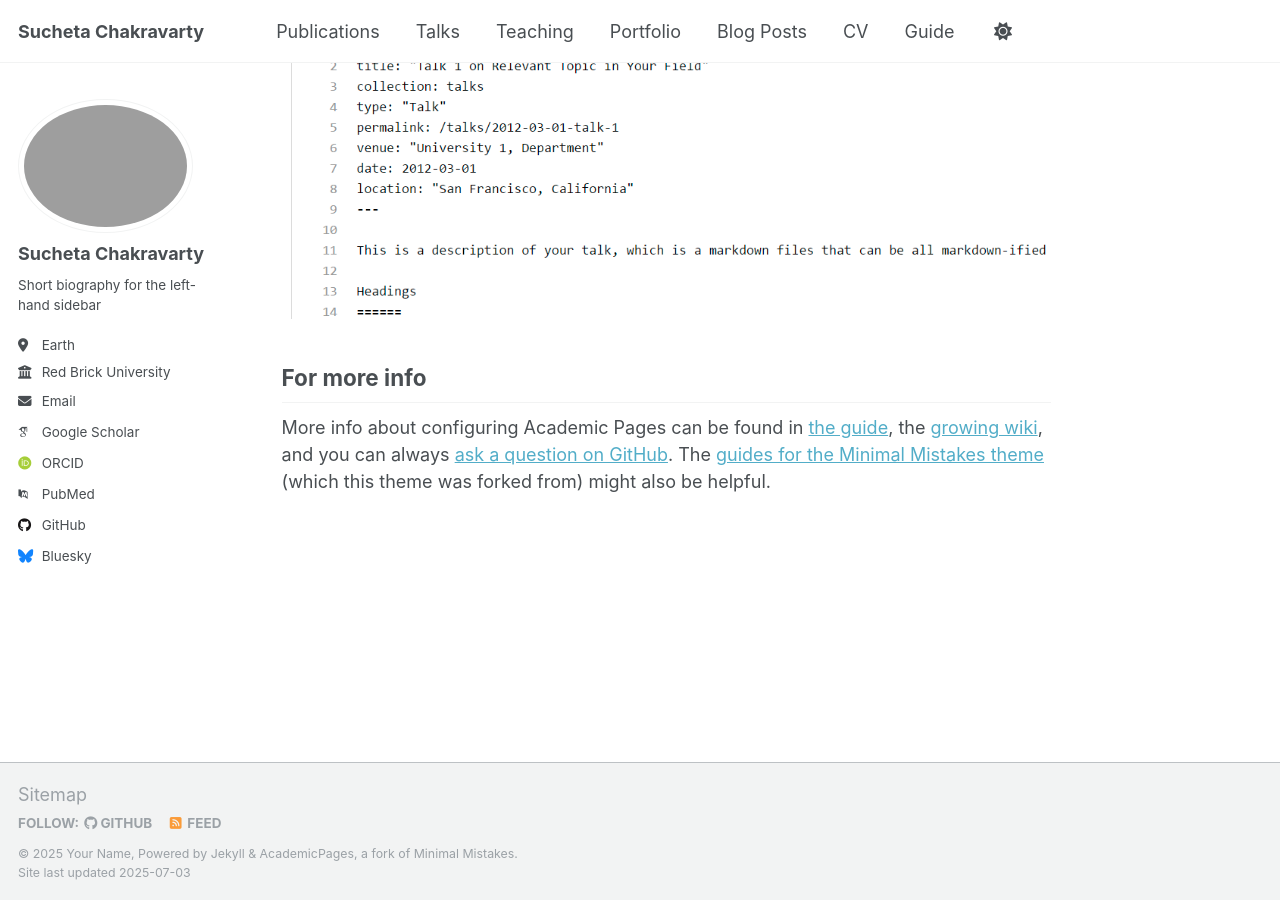
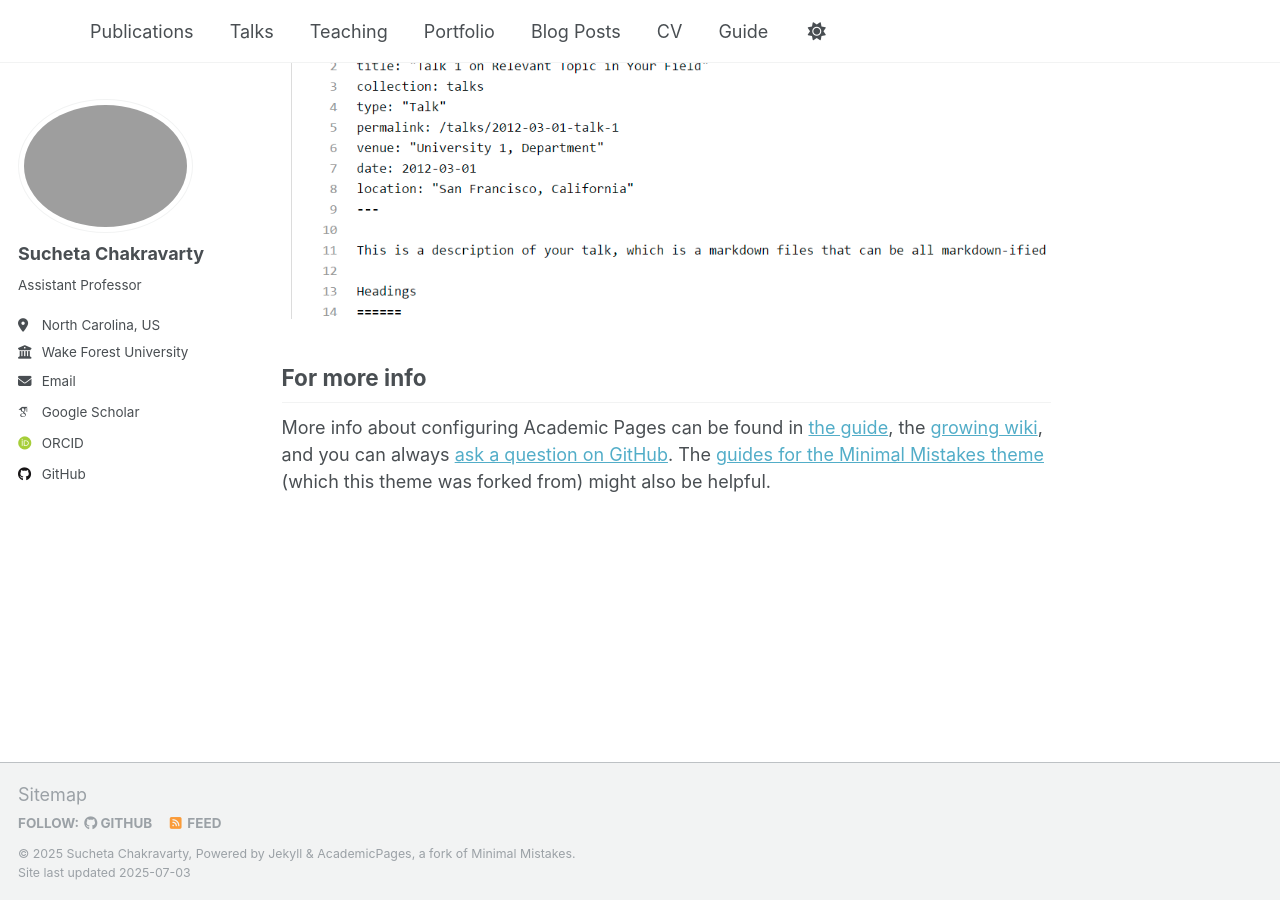
Before and after one commit to suchetac/suchetac.github.io, a Jekyll site: the page built from _pages/about.md, in a window 1280 px wide and 900 px high, scrolled down 2636 px. Built offline with Jekyll 4.4.1, drawn with Linux system fonts in a browser that asks for light colours; some web fonts are replaced.

Commit message:
update sitewide config

```diff
--- a/_config.yml
+++ b/_config.yml
@@ -9,13 +9,13 @@
 # Basic Site Settings
 locale                   : "en-US"
 site_theme               : "default"
-title                    : "Sucheta Chakravarty"
+title                    : ""
 title_separator          : "-"
-name                     : &name "Your Name"
+name                     : &name "Sucheta Chakravarty"
 description              : &description "personal description"
-url                      : https://academicpages.github.io # the base hostname & protocol for your site e.g. "https://[your GitHub username].github.io" or if you already have some other page hosted on Github then use "https://[your GitHub username].github.io/[Your Repo Name]"
+url                      : https://suchetac.github.io # the base hostname & protocol for your site e.g. "https://[your GitHub username].github.io" or if you already have some other page hosted on Github then use "https://[your GitHub username].github.io/[Your Repo Name]"
 baseurl                  : "" # the subpath of your site, e.g. "/blog"
-repository               : "academicpages/academicpages.github.io"
+repository               : "suchetac/suchetac.github.io"
 
 # Site Author - The following control what appear as part of the author content on the side bar.
 #               If a field is blank the icon and link will not appear, otherwise it will be shown.
@@ -25,20 +25,20 @@ author:
   avatar           : "profile.png"
   name             : "Sucheta Chakravarty"
   pronouns         : # example: "she/her"
-  bio              : "Short biography for the left-hand sidebar"
-  location         : "Earth"
-  employer         : "Red Brick University"
+  bio              : "Assistant Professor"
+  location         : "North Carolina, US"
+  employer         : "Wake Forest University"
   uri              : # URL
-  email            : "schakrav@wakehealth.edu"
+  email            : "sucheta.chakravarty@advocatehealth.org"
 
   # Academic websites
   academia         : # URL
   arxiv            : # URL - Update with the correct link to your profile
-  googlescholar    : "https://scholar.google.com/citations?user=PS_CX0AAAAAJ"
+  googlescholar    : "https://scholar.google.com/citations?user=2-xD5S0AAAAJ&hl=en"
   impactstory      : # URL
-  orcid            : "http://orcid.org/yourorcidurl"
+  orcid            : "http://orcid.org/0000-0003-1022-393X"
   semantic         : # URL
-  pubmed           : "https://www.ncbi.nlm.nih.gov/pubmed/?term=john+snow"
+  pubmed           : #"https://www.ncbi.nlm.nih.gov/pubmed/?term=john+snow"
   researchgate     : # URL
   scopus           : # URL
 
@@ -46,12 +46,12 @@ author:
   bitbucket        : # Username - Update with your username on the site
   codepen          : # Username
   dribbble         : # Username
-  github           : "academicpages"
+  github           : "suchetac"
   kaggle           : # Username
   stackoverflow    : # User number or user number and name (i.e., use "1" or "1/jeff-atwood")
 
   # Social media
-  bluesky          : "bsky.app" # Replace this with you Bluesky username
+  bluesky          : #"bsky.app" # Replace this with you Bluesky username
   facebook         : # Username
   flickr           : # Username
   foursquare       : # Username
```
Also changed, not shown: Gemfile (deleted, +0 -13 lines), README.md (+1 -1 lines), 8 other files.
